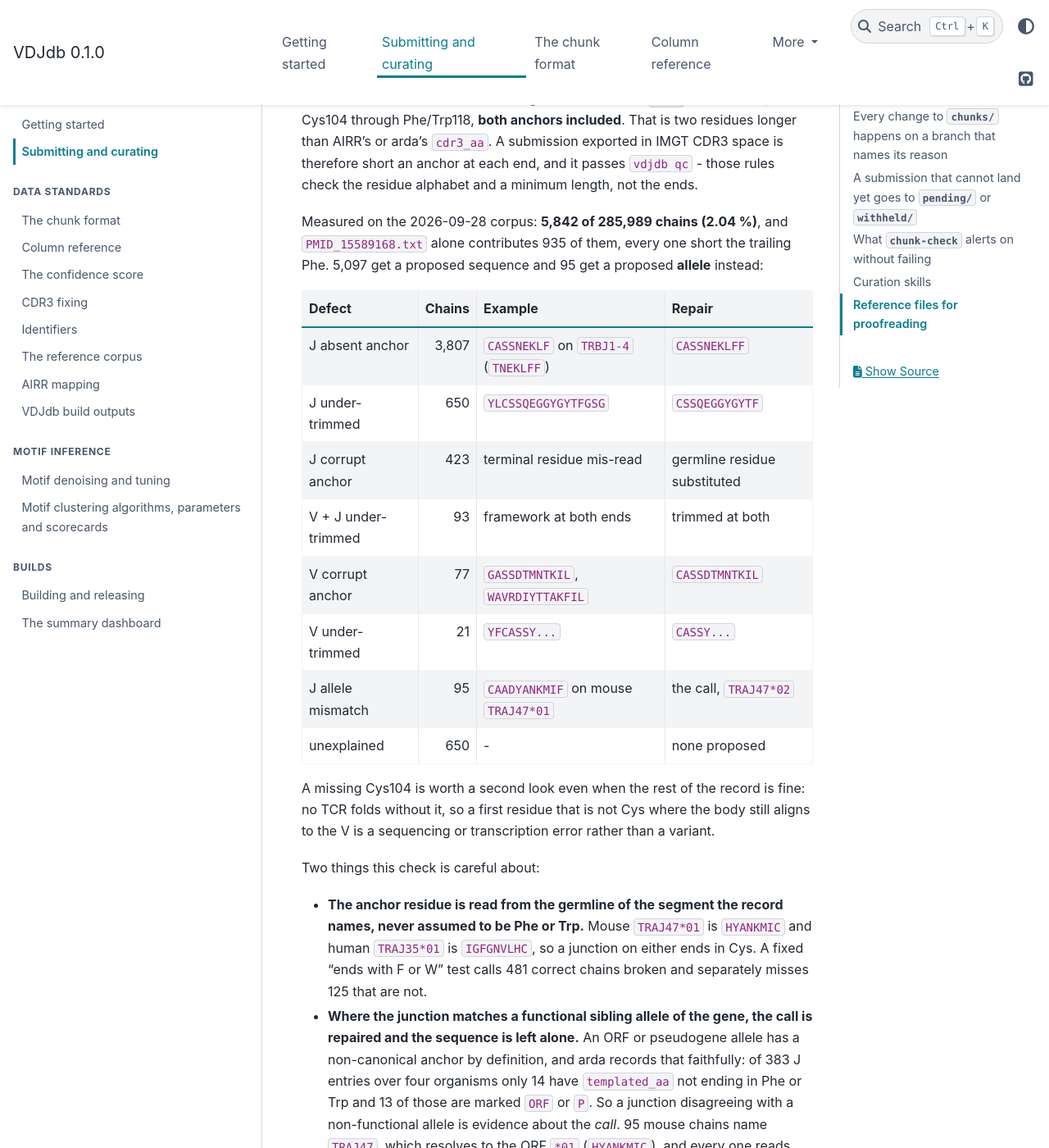
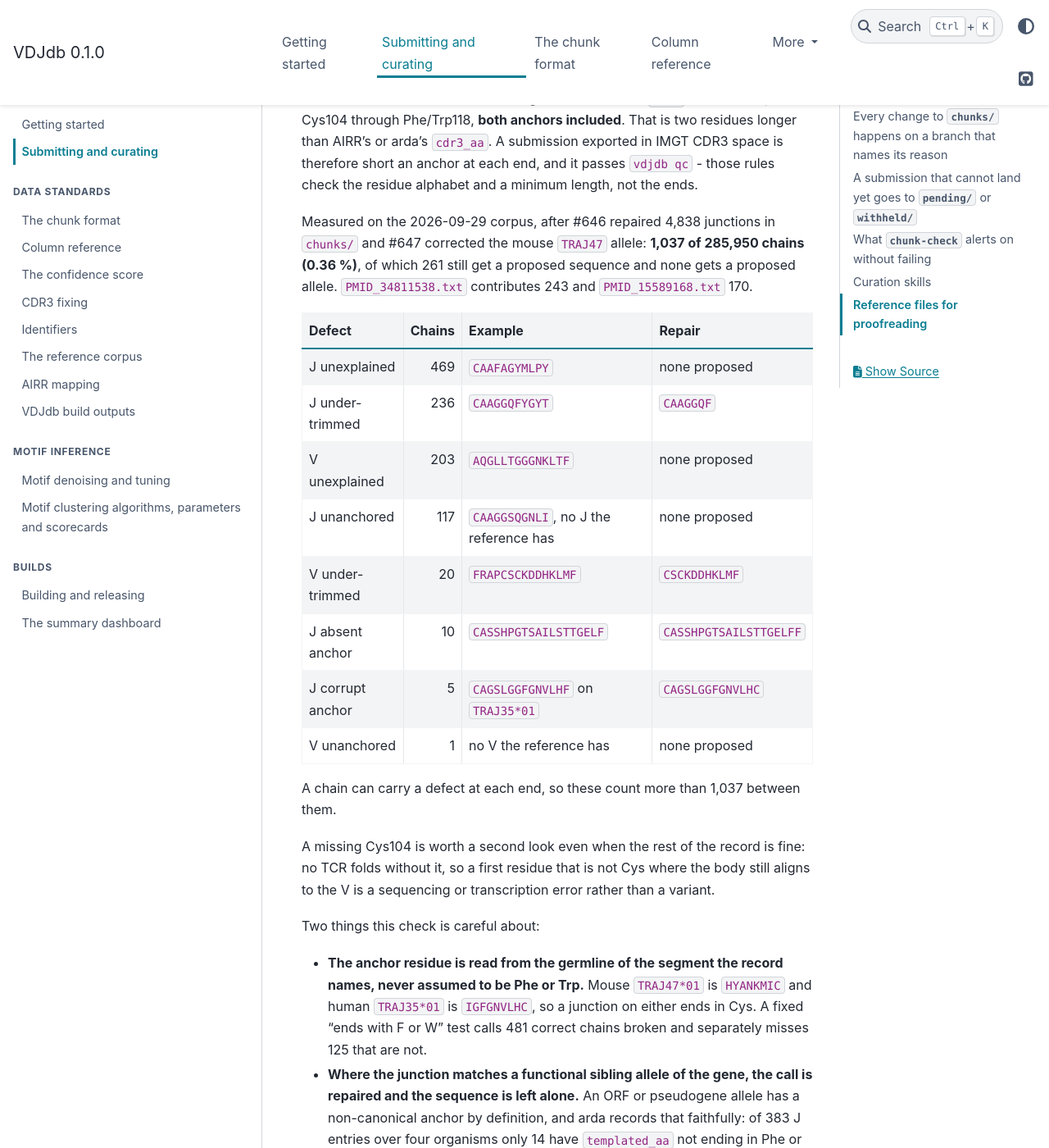
Before and after one commit to antigenomics/vdjdb-db, a Sphinx documentation site: the page built from docs/submission.md, in a window 1280 px wide and 1400 px high, scrolled down 4662 px. Shown: the whole window at 82% size. Built offline with Sphinx 7.4.7 and the PyData theme 0.15.4, drawn with Linux system fonts in a browser that asks for light colours.

```diff
--- a/docs/submission.md
+++ b/docs/submission.md
@@ -119,20 +119,23 @@ Phe/Trp118, **both anchors included**. That is two residues longer than AIRR's o
 A submission exported in IMGT CDR3 space is therefore short an anchor at each end, and it passes
 `vdjdb qc` - those rules check the residue alphabet and a minimum length, not the ends.
 
-Measured on the 2026-09-28 corpus: **5,842 of 285,989 chains (2.04 %)**, and `PMID_15589168.txt` alone
-contributes 935 of them, every one short the trailing Phe. 5,097 get a proposed sequence and 95 get a
-proposed **allele** instead:
+Measured on the 2026-09-29 corpus, after #646 repaired 4,838 junctions in `chunks/` and #647
+corrected the mouse `TRAJ47` allele: **1,037 of 285,950 chains (0.36 %)**, of which 261 still get a
+proposed sequence and none gets a proposed allele. `PMID_34811538.txt` contributes 243 and
+`PMID_15589168.txt` 170.
 
 | Defect | Chains | Example | Repair |
 |---|--:|---|---|
-| J absent anchor | 3,807 | `CASSNEKLF` on `TRBJ1-4` (`TNEKLFF`) | `CASSNEKLFF` |
-| J under-trimmed | 650 | `YLCSSQEGGYGYTFGSG` | `CSSQEGGYGYTF` |
-| J corrupt anchor | 423 | terminal residue mis-read | germline residue substituted |
-| V + J under-trimmed | 93 | framework at both ends | trimmed at both |
-| V corrupt anchor | 77 | `GASSDTMNTKIL`, `WAVRDIYTTAKFIL` | `CASSDTMNTKIL` |
-| V under-trimmed | 21 | `YFCASSY...` | `CASSY...` |
-| J allele mismatch | 95 | `CAADYANKMIF` on mouse `TRAJ47*01` | the call, `TRAJ47*02` |
-| unexplained | 650 | - | none proposed |
+| J unexplained | 469 | `CAAFAGYMLPY` | none proposed |
+| J under-trimmed | 236 | `CAAGGQFYGYT` | `CAAGGQF` |
+| V unexplained | 203 | `AQGLLTGGGNKLTF` | none proposed |
+| J unanchored | 117 | `CAAGGSQGNLI`, no J the reference has | none proposed |
+| V under-trimmed | 20 | `FRAPCSCKDDHKLMF` | `CSCKDDHKLMF` |
+| J absent anchor | 10 | `CASSHPGTSAILSTTGELF` | `CASSHPGTSAILSTTGELFF` |
+| J corrupt anchor | 5 | `CAGSLGGFGNVLHF` on `TRAJ35*01` | `CAGSLGGFGNVLHC` |
+| V unanchored | 1 | no V the reference has | none proposed |
+
+A chain can carry a defect at each end, so these count more than 1,037 between them.
 
 A missing Cys104 is worth a second look even when the rest of the record is fine: no TCR folds without
 it, so a first residue that is not Cys where the body still aligns to the V is a sequencing or
```
Also changed, not shown: docs/outputs.md (+1 -1 lines), 3 other files.
